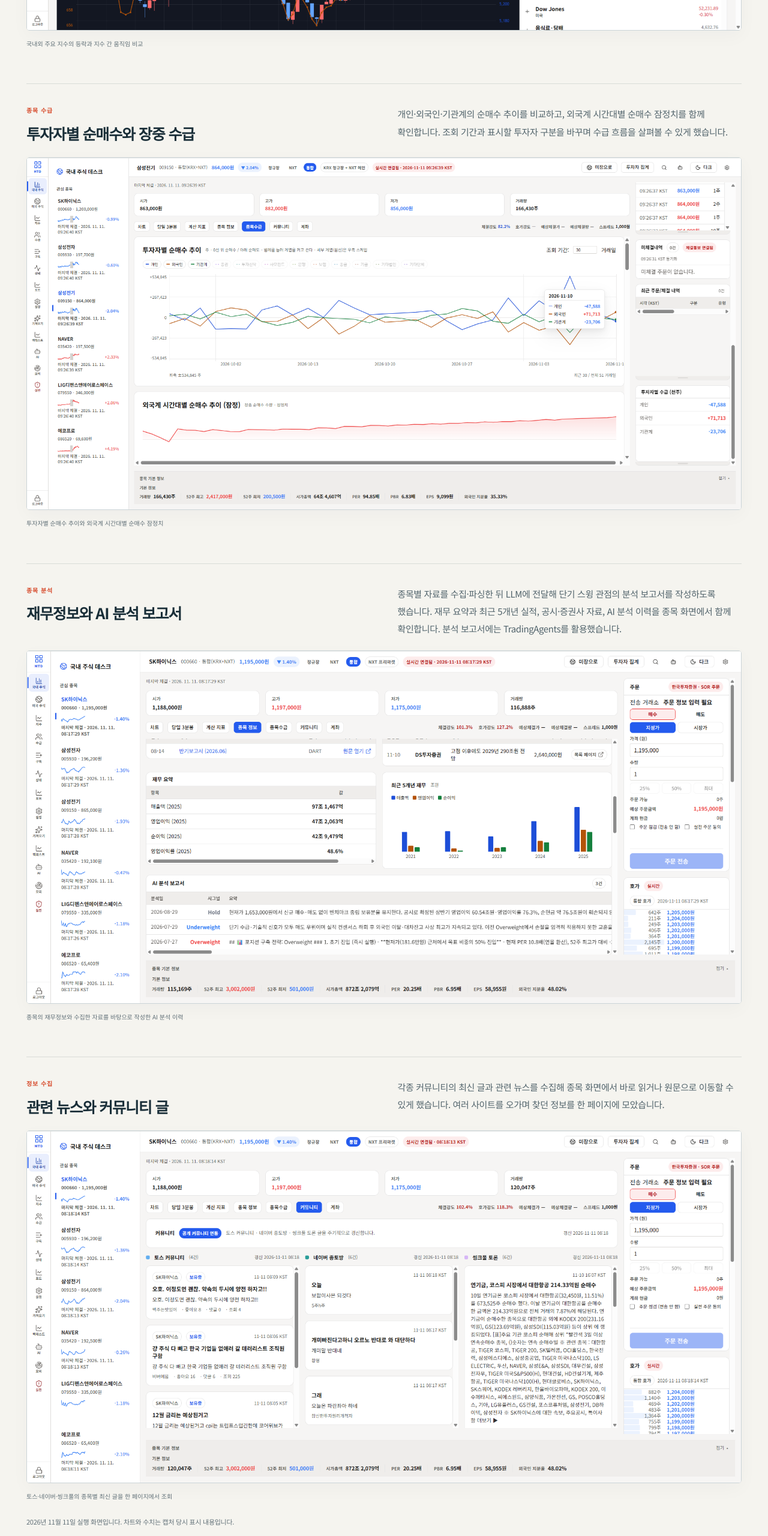
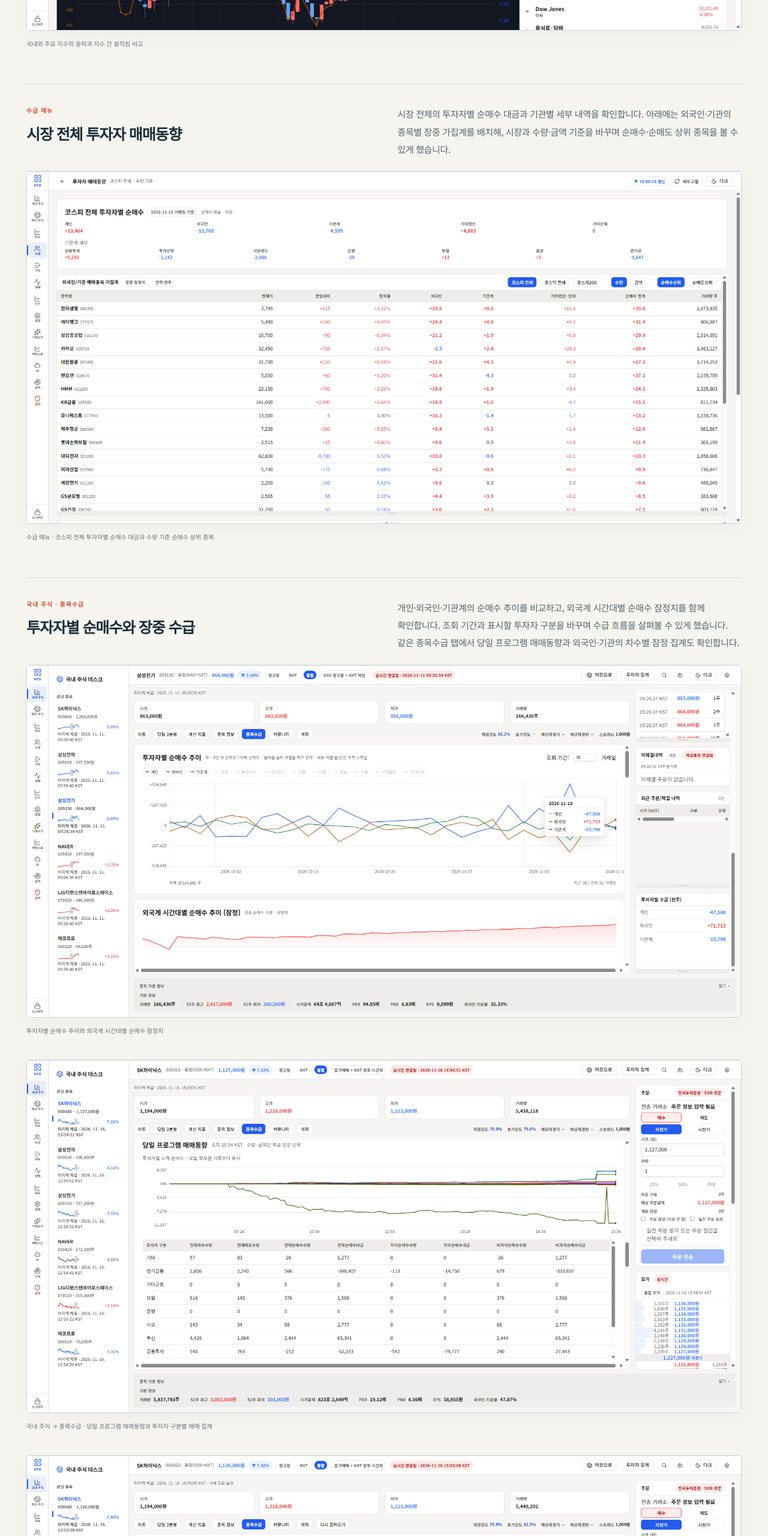
Before and after one commit to Fentanest/Fentanest.github.io, a plain HTML site: page projects/api-integration.html in a window 1280 px wide. Shown: the part 2280-4840 px from the top of the page at 60% size. Drawn offline with Linux system fonts and the light colour scheme.

Commit message:
Add market and intraday flow screenshots to MyTradingDesk

```diff
--- a/projects/api-integration.html
+++ b/projects/api-integration.html
@@ -15,8 +15,13 @@
   <div class="wts-screen-story" id="market-view"><div class="two-col"><div><p class="eyebrow">시장 흐름</p><h3>국내외 지수와 비교 차트</h3></div><div class="prose"><p>KOSPI·KOSDAQ부터 S&amp;P 500·NASDAQ·Dow Jones까지 주요 지수를 모았습니다. 지수별 흐름을 확인하고 차트에 여러 지수를 겹쳐 비교할 수 있게 했습니다.</p></div></div>
     <figure class="project-figure wts-figure"><a class="image-zoom" href="../assets/wts-market-indices.png" data-lightbox data-caption="MyTradingDesk · 국내외 시장 지수와 비교 차트" aria-label="국내외 시장 지수와 비교 차트 크게 보기"><span class="wts-screen"><img src="../assets/wts-market-indices.png" alt="국내외 주요 지수 여섯 개와 KOSPI·KOSDAQ 비교 차트를 보여주는 MyTradingDesk 시장 지수 화면" loading="lazy" decoding="async" width="1920" height="946"></span><span class="zoom-hint" aria-hidden="true">크게 보기 ↗</span></a><figcaption>국내외 주요 지수의 등락과 지수 간 움직임 비교</figcaption></figure>
   </div>
-  <div class="wts-screen-story" id="investor-flow"><div class="two-col"><div><p class="eyebrow">종목 수급</p><h3>투자자별 순매수와 장중 수급</h3></div><div class="prose"><p>개인·외국인·기관계의 순매수 추이를 비교하고, 외국계 시간대별 순매수 잠정치를 함께 확인합니다. 조회 기간과 표시할 투자자 구분을 바꾸며 수급 흐름을 살펴볼 수 있게 했습니다.</p></div></div>
+  <div class="wts-screen-story" id="investor-aggregates"><div class="two-col"><div><p class="eyebrow">수급 메뉴</p><h3>시장 전체 투자자 매매동향</h3></div><div class="prose"><p>시장 전체의 투자자별 순매수 대금과 기관별 세부 내역을 확인합니다. 아래에는 외국인·기관의 종목별 장중 가집계를 배치해, 시장과 수량·금액 기준을 바꾸며 순매수·순매도 상위 종목을 볼 수 있게 했습니다.</p></div></div>
+    <figure class="project-figure wts-figure"><a class="image-zoom" href="../assets/wts-market-investor-aggregates.png" data-lightbox data-caption="MyTradingDesk · 수급 메뉴 · 시장 전체 투자자 매매동향" aria-label="시장 전체 투자자 매매동향 화면 크게 보기"><span class="wts-screen"><img src="../assets/wts-market-investor-aggregates.png" alt="수급 메뉴에서 코스피 전체의 투자자별 순매수 대금과 기관별 세부 내역, 수량 기준 순매수 상위 종목의 장중 가집계를 보여주는 화면" loading="lazy" decoding="async" width="1920" height="946"></span><span class="zoom-hint" aria-hidden="true">크게 보기 ↗</span></a><figcaption>수급 메뉴 · 코스피 전체 투자자별 순매수 대금과 수량 기준 순매수 상위 종목</figcaption></figure>
+  </div>
+  <div class="wts-screen-story" id="investor-flow"><div class="two-col"><div><p class="eyebrow">국내 주식 · 종목수급</p><h3>투자자별 순매수와 장중 수급</h3></div><div class="prose"><p>개인·외국인·기관계의 순매수 추이를 비교하고, 외국계 시간대별 순매수 잠정치를 함께 확인합니다. 조회 기간과 표시할 투자자 구분을 바꾸며 수급 흐름을 살펴볼 수 있게 했습니다. 같은 종목수급 탭에서 당일 프로그램 매매동향과 외국인·기관의 차수별 잠정 집계도 확인합니다.</p></div></div>
     <figure class="project-figure wts-figure"><a class="image-zoom" href="../assets/wts-investor-flow.png" data-lightbox data-caption="MyTradingDesk · 투자자별 순매수 추이·외국계 시간대별 순매수 잠정치" aria-label="투자자별 순매수와 장중 수급 화면 크게 보기"><span class="wts-screen"><img src="../assets/wts-investor-flow.png" alt="개인·외국인·기관계의 투자자별 순매수 추이와 외국계 시간대별 순매수 잠정치를 보여주는 MyTradingDesk 종목 수급 화면" loading="lazy" decoding="async" width="1920" height="946"></span><span class="zoom-hint" aria-hidden="true">크게 보기 ↗</span></a><figcaption>투자자별 순매수 추이와 외국계 시간대별 순매수 잠정치</figcaption></figure>
+    <figure class="project-figure wts-figure gallery-gap" id="program-trading"><a class="image-zoom" href="../assets/wts-program-trading.png" data-lightbox data-caption="MyTradingDesk · 국내 주식 → 종목수급 · 당일 프로그램 매매동향" aria-label="당일 프로그램 매매동향 화면 크게 보기"><span class="wts-screen"><img src="../assets/wts-program-trading.png" alt="국내 주식의 종목수급 탭에서 SK하이닉스의 당일 프로그램 매매동향 그래프와 투자자 구분별 매매 집계를 보여주는 화면" loading="lazy" decoding="async" width="1920" height="946"></span><span class="zoom-hint" aria-hidden="true">크게 보기 ↗</span></a><figcaption>국내 주식 → 종목수급 · 당일 프로그램 매매동향과 투자자 구분별 매매 집계</figcaption></figure>
+    <figure class="project-figure wts-figure gallery-gap" id="intraday-investor-flow"><a class="image-zoom" href="../assets/wts-intraday-investor-flow.png" data-lightbox data-caption="MyTradingDesk · 국내 주식 → 종목수급 · 외국인·기관 장중 잠정 집계" aria-label="외국인·기관 장중 잠정 집계 화면 크게 보기"><span class="wts-screen"><img src="../assets/wts-intraday-investor-flow.png" alt="국내 주식의 종목수급 탭에서 SK하이닉스의 외국인·기관 순매수 수량을 차수별 장중 잠정 집계 표와 그래프로 보여주는 화면" loading="lazy" decoding="async" width="1920" height="946"></span><span class="zoom-hint" aria-hidden="true">크게 보기 ↗</span></a><figcaption>국내 주식 → 종목수급 · 외국인·기관의 차수별 장중 잠정 집계와 순매수 수량 흐름</figcaption></figure>
   </div>
   <div class="wts-screen-story" id="ai-analysis"><div class="two-col"><div><p class="eyebrow">종목 분석</p><h3>재무정보와 AI 분석 보고서</h3></div><div class="prose"><p>종목별 자료를 수집·파싱한 뒤 LLM에 전달해 단기 스윙 관점의 분석 보고서를 작성하도록 했습니다. 재무 요약과 최근 5개년 실적, 공시·증권사 자료, AI 분석 이력을 종목 화면에서 함께 확인합니다. 분석 보고서에는 TradingAgents를 활용했습니다.</p></div></div>
     <figure class="project-figure wts-figure"><a class="image-zoom" href="../assets/wts-financial-ai.png" data-lightbox data-caption="MyTradingDesk · 재무 요약·5개년 실적·AI 분석 보고서" aria-label="재무정보와 AI 분석 보고서 화면 크게 보기"><span class="wts-screen"><img src="../assets/wts-financial-ai.png" alt="재무 요약 표, 최근 5개년 매출액·영업이익·순이익 차트와 AI 분석 보고서 목록을 보여주는 종목 정보 화면" loading="lazy" decoding="async" width="1920" height="946"></span><span class="zoom-hint" aria-hidden="true">크게 보기 ↗</span></a><figcaption>종목의 재무정보와 수집한 자료를 바탕으로 작성한 AI 분석 이력</figcaption></figure>
@@ -24,7 +29,7 @@
   <div class="wts-screen-story" id="community"><div class="two-col"><div><p class="eyebrow">정보 수집</p><h3>관련 뉴스와 커뮤니티 글</h3></div><div class="prose"><p>각종 커뮤니티의 최신 글과 관련 뉴스를 수집해 종목 화면에서 바로 읽거나 원문으로 이동할 수 있게 했습니다. 여러 사이트를 오가며 찾던 정보를 한 페이지에 모았습니다.</p></div></div>
     <figure class="project-figure wts-figure"><a class="image-zoom" href="../assets/wts-community.png" data-lightbox data-caption="MyTradingDesk · 종목별 커뮤니티 최신 글 모아보기" aria-label="종목별 커뮤니티 최신 글 화면 크게 보기"><span class="wts-screen"><img src="../assets/wts-community.png" alt="토스 커뮤니티, 네이버 종토방, 씽크풀 토론의 최신 글을 나란히 보여주는 MyTradingDesk 화면" loading="lazy" decoding="async" width="1920" height="946"></span><span class="zoom-hint" aria-hidden="true">크게 보기 ↗</span></a><figcaption>토스·네이버·씽크풀의 종목별 최신 글을 한 페이지에서 조회</figcaption></figure>
   </div>
-  <p class="note">2026년 11월 11일 실행 화면입니다. 차트와 수치는 캡처 당시 표시 내용입니다.</p>
+  <p class="note">2026년 11월 11일·16일 실행 화면입니다. 차트와 수치는 캡처 당시 표시 내용입니다.</p>
 </section>
 <section class="case-section wrap" id="implementation">
   <div class="section-heading"><span class="eyebrow">02 / 구현 과정</span><h2>실제 주문과 연결하며 다룬 문제들</h2></div>
```
Also changed, not shown: assets/wts-intraday-investor-flow.png (added), assets/wts-market-investor-aggregates.png (added), assets/wts-program-trading.png (added), 1 other file.
